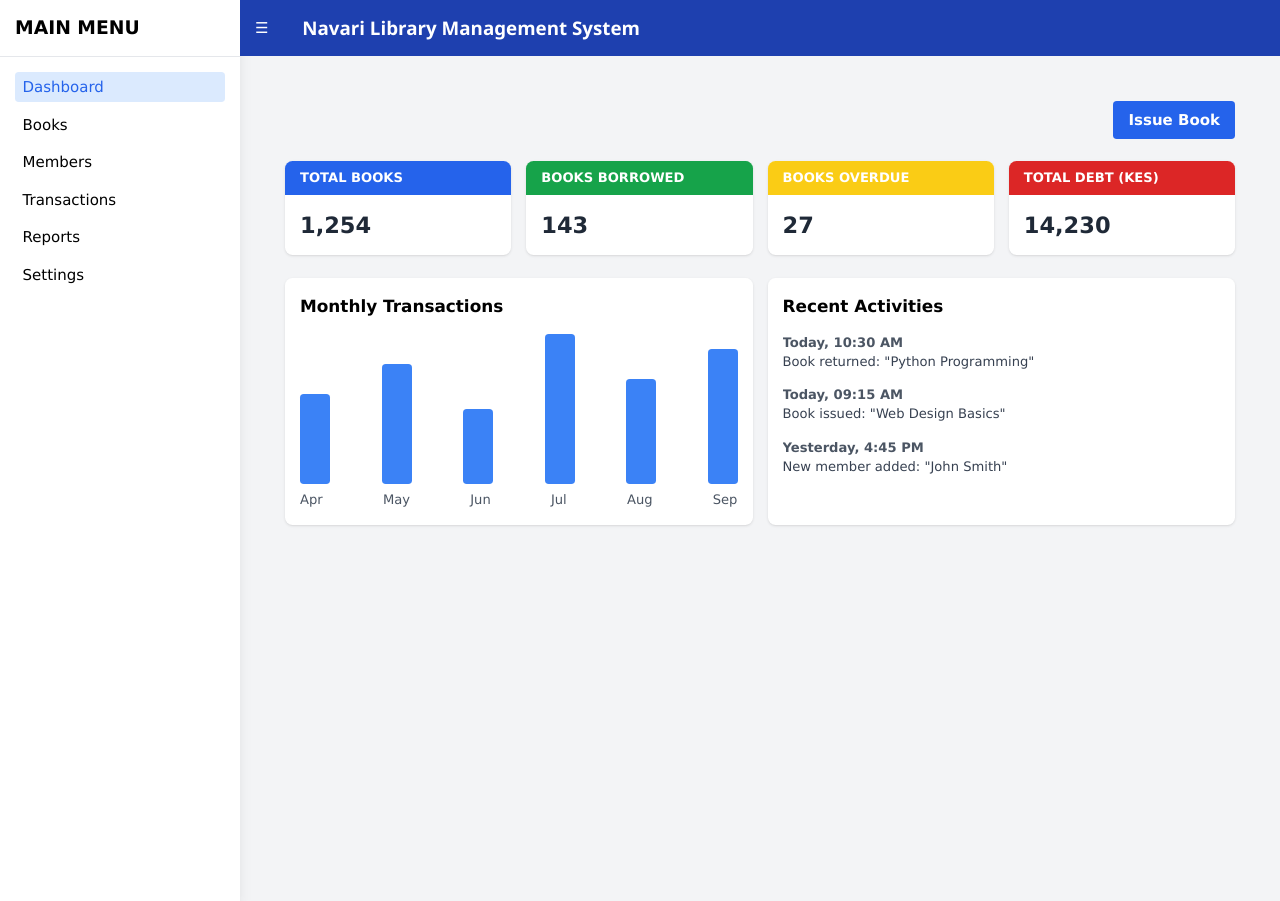
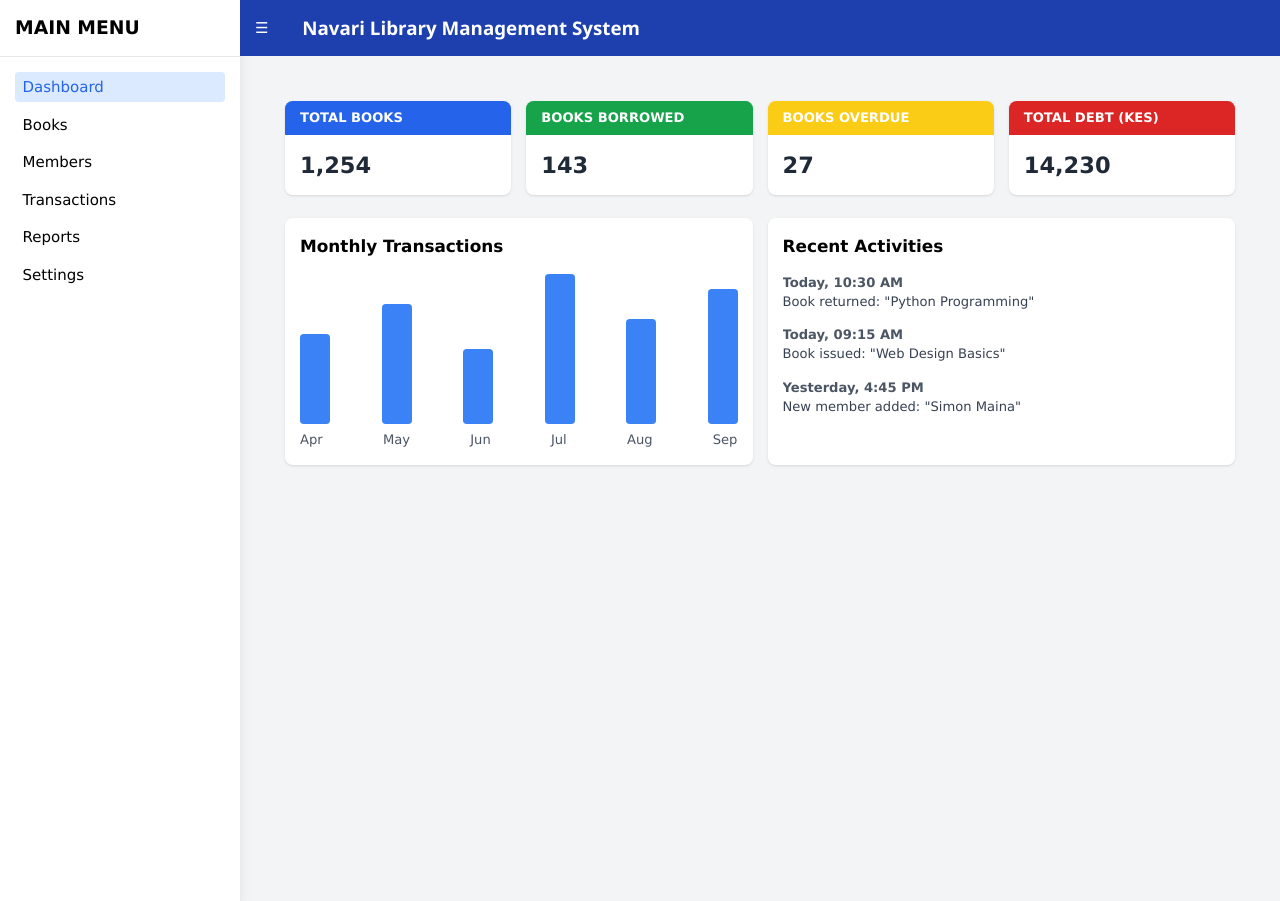
Before and after one commit to Levin010/Navari_Library, a Django app: page /dashboard/ in a window 1280 px wide. Run offline with Django 5.2, Linux system fonts and the light colour scheme; some libraries are stand-ins or nearby versions.

Commit message:
Refactor serializers and update dashboard: streamline file upload handling in serializers and clean up dashboard template for improved readability and organization.

```diff
--- a/navari_library/libraryapp/serializers.py
+++ b/navari_library/libraryapp/serializers.py
@@ -13,12 +13,11 @@ class BookSerializer(serializers.ModelSerializer):
         fields = '__all__'
 
     def update(self, instance, validated_data):
-        # Handle file upload separately
+
         cover_pic = validated_data.pop('cover_pic', None)
         if cover_pic:
             instance.cover_pic = cover_pic
 
-        # Update all other fields
         for attr, value in validated_data.items():
             setattr(instance, attr, value)
 
@@ -33,12 +32,11 @@ class MemberSerializer(serializers.ModelSerializer):
         fields = '__all__'
 
     def update(self, instance, validated_data):
-        # Handle file upload separately
+
         profile_pic = validated_data.pop('profile_pic', None)
         if profile_pic:
             instance.profile_pic = profile_pic
 
-        # Update all other fields
         for attr, value in validated_data.items():
             setattr(instance, attr, value)
 
--- a/navari_library/libraryapp/templates/dashboard.html
+++ b/navari_library/libraryapp/templates/dashboard.html
@@ -4,47 +4,33 @@
 <div class="flex min-h-screen">
 
 
-  <!-- Main Content -->
   <div class="flex-1 p-6 space-y-6">
 
-    <!-- Top Right Action -->
-    <div class="flex justify-end">
-      <button class="bg-blue-600 hover:bg-blue-700 text-white font-semibold py-2 px-4 rounded">
-        Issue Book
-      </button>
-    </div>
+<div class="grid grid-cols-1 sm:grid-cols-2 lg:grid-cols-4 gap-4">
 
-    <!-- Summary Cards -->
-<div class="grid grid-cols-1 sm:grid-cols-2 lg:grid-cols-4 gap-4">
-    <!-- Total Books -->
     <div class="bg-white rounded-lg shadow">
       <div class="bg-blue-600 text-white font-bold text-sm px-4 py-2 rounded-t-lg">TOTAL BOOKS</div>
       <div class="p-4 text-2xl font-bold text-gray-800">1,254</div>
     </div>
 
-    <!-- Borrowed -->
     <div class="bg-white rounded-lg shadow">
       <div class="bg-green-600 text-white font-bold text-sm px-4 py-2 rounded-t-lg">BOOKS BORROWED</div>
       <div class="p-4 text-2xl font-bold text-gray-800">143</div>
     </div>
 
-    <!-- Overdue -->
     <div class="bg-white rounded-lg shadow">
       <div class="bg-yellow-400 text-white font-bold text-sm px-4 py-2 rounded-t-lg">BOOKS OVERDUE</div>
       <div class="p-4 text-2xl font-bold text-gray-800">27</div>
     </div>
 
-    <!-- Debt -->
     <div class="bg-white rounded-lg shadow">
       <div class="bg-red-600 text-white font-bold text-sm px-4 py-2 rounded-t-lg"> TOTAL DEBT (KES)</div>
       <div class="p-4 text-2xl font-bold text-gray-800">14,230</div>
     </div>
   </div>
 
+    <div class="grid grid-cols-1 lg:grid-cols-2 gap-4">
 
-    <!-- Monthly Transactions and Recent Activities -->
-    <div class="grid grid-cols-1 lg:grid-cols-2 gap-4">
-      <!-- Monthly Transactions Chart -->
       <div class="bg-white rounded-lg shadow p-4">
         <div class="text-lg font-semibold mb-2">Monthly Transactions</div>
         <div class="flex items-end justify-between h-40 mt-4">
@@ -65,7 +51,6 @@
         </div>
       </div>
 
-      <!-- Recent Activities -->
       <div class="bg-white rounded-lg shadow p-4">
         <div class="text-lg font-semibold mb-4">Recent Activities</div>
         <div class="space-y-4 text-sm text-gray-700 overflow-y-auto max-h-52 pr-2">
@@ -79,9 +64,8 @@
           </div>
           <div>
             <div class="font-semibold text-gray-600">Yesterday, 4:45 PM</div>
-            <div>New member added: "John Smith"</div>
+            <div>New member added: "Simon Maina"</div>
           </div>
-          <!-- Add more entries here if needed -->
         </div>
       </div>
     </div>
```
